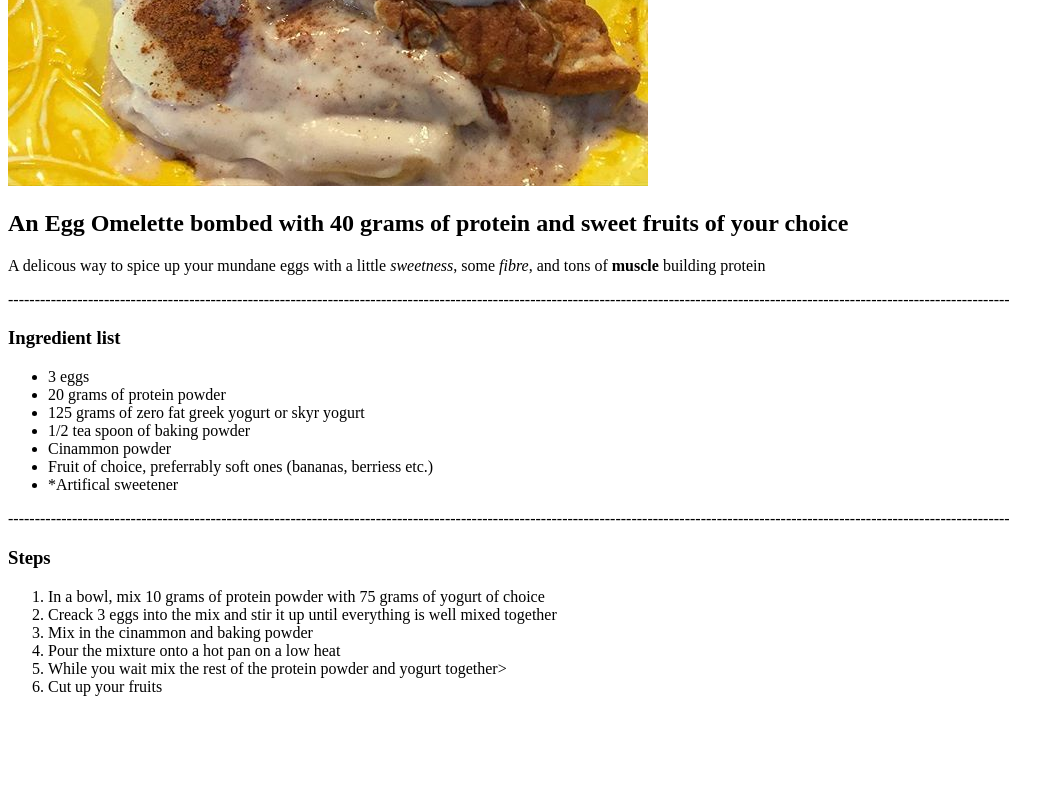
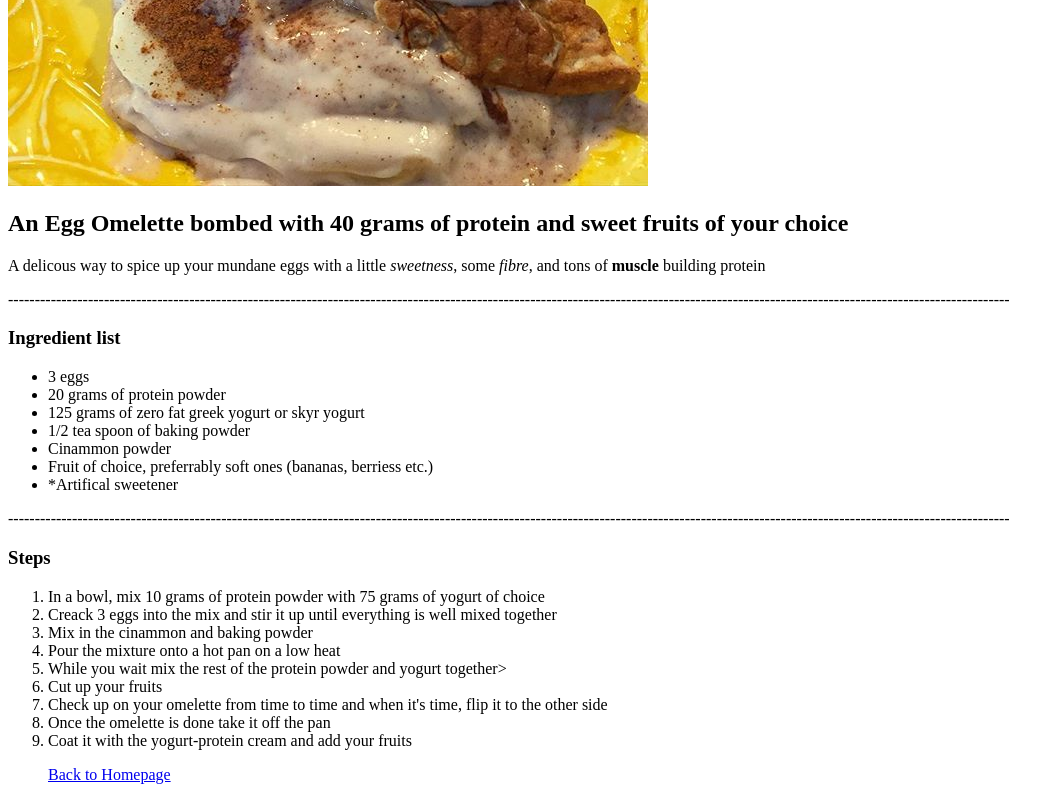
Before and after one commit to Deepspacediver/odin-recipes, a plain HTML site: page recipes/proteinegg.html in a window 1280 px wide. Shown: the part 534-1334 px from the top of the page, without its empty margins (0-1064 px from the left). Before the commit the page ends 1246 px from the top, so only its background shows below. Drawn offline with Linux system fonts and the light colour scheme.

Commit message:
Finished up proteinegg.html

```diff
--- a/recipes/proteinegg.html
+++ b/recipes/proteinegg.html
@@ -29,14 +29,13 @@
                     <li>Pour the mixture onto a hot pan on a low heat</li>
                     <li>While you wait mix the rest of the protein powder and yogurt together>
                     <li>Cut up your fruits</li>
-
-
-
-
-
+                    <li>Check up on your omelette from time to time and when it's time, flip it to the other side</li>
+                    <li>Once the omelette is done take it off the pan</li>
+                    <li>Coat it with the yogurt-protein cream and add your fruits</li>
                 </ul>
-
-
+            <p></p>
+            <p></p>
+        <a href="../index.html">Back to Homepage</a>
 
 
 
```
